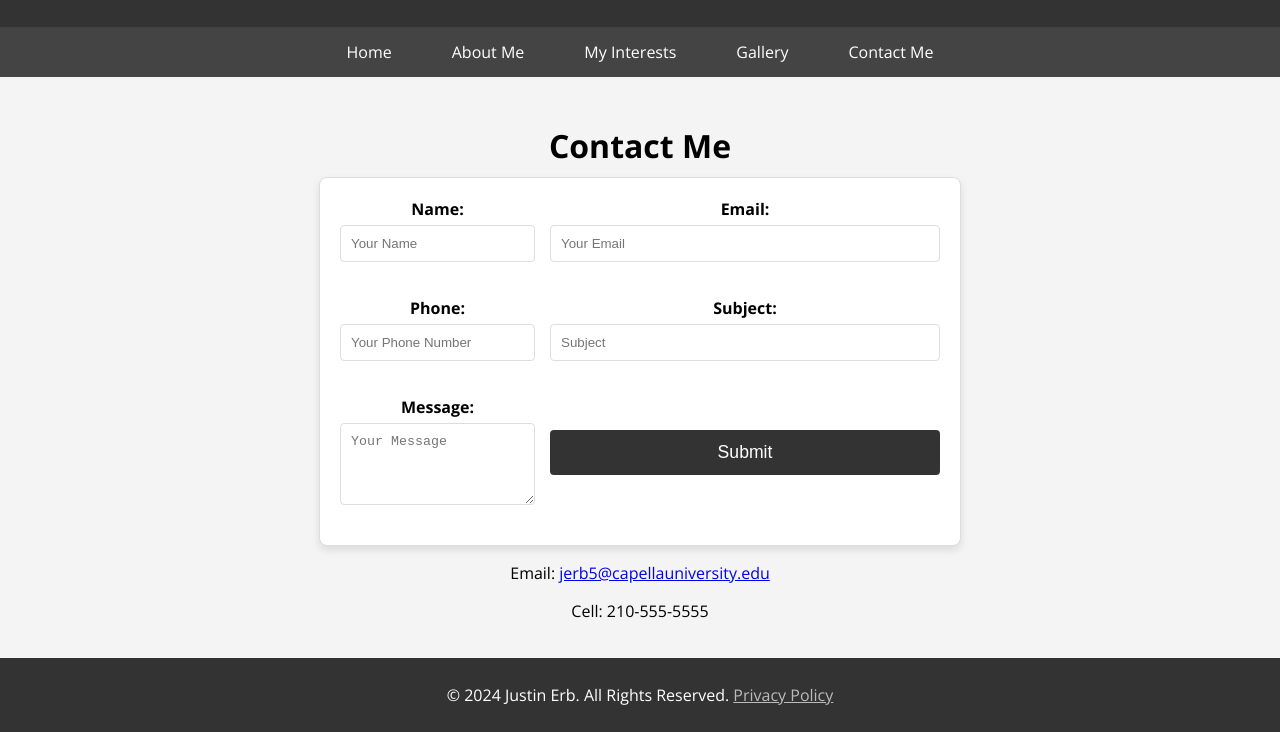
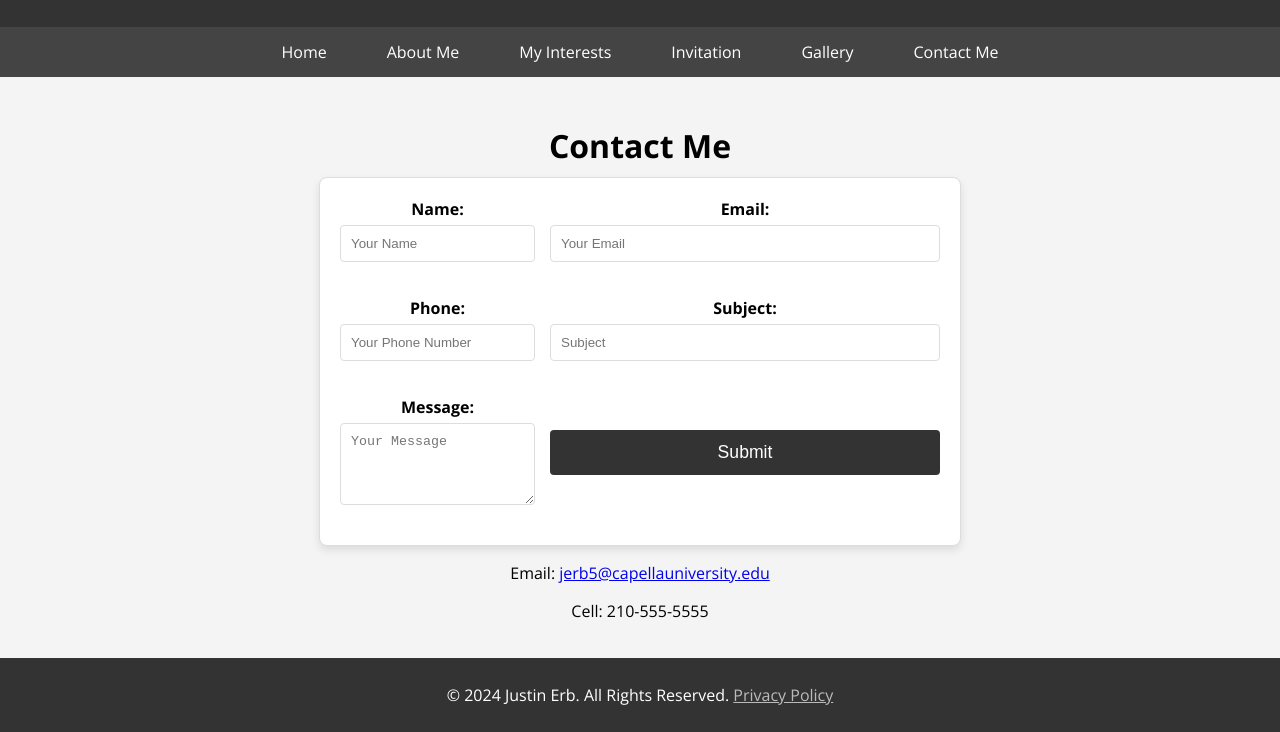
Before and after one commit to JERB5/IT3240, a plain HTML site: page contact.html in a window 1280 px wide. Shown: the part 168-900 px from the top of the page. Drawn offline with nearby package versions, Linux system fonts and the light colour scheme.

Commit message:
added invitation to all

```diff
--- a/contact.html
+++ b/contact.html
@@ -29,8 +29,9 @@
                 <li><a href="index.html">Home</a></li>
                 <li><a href="about.html">About Me</a></li>
                 <li><a href="interests.html">My Interests</a></li>
+                <li><a href="invitation.html">Invitation</a></li>
                 <li><a href="gallery.html">Gallery</a></li>
-                <li><a href="contact.html" class="active">Contact Me</a></li>
+                <li><a href="contact.html">Contact Me</a></li>
             </ul>
         </nav>
 
```
Also changed, not shown: about.html (+1 -0 lines), gallery.html (+1 -0 lines), index.html (+1 -0 lines), interests.html (+1 -0 lines), invitation.html (+2 -1 lines).
